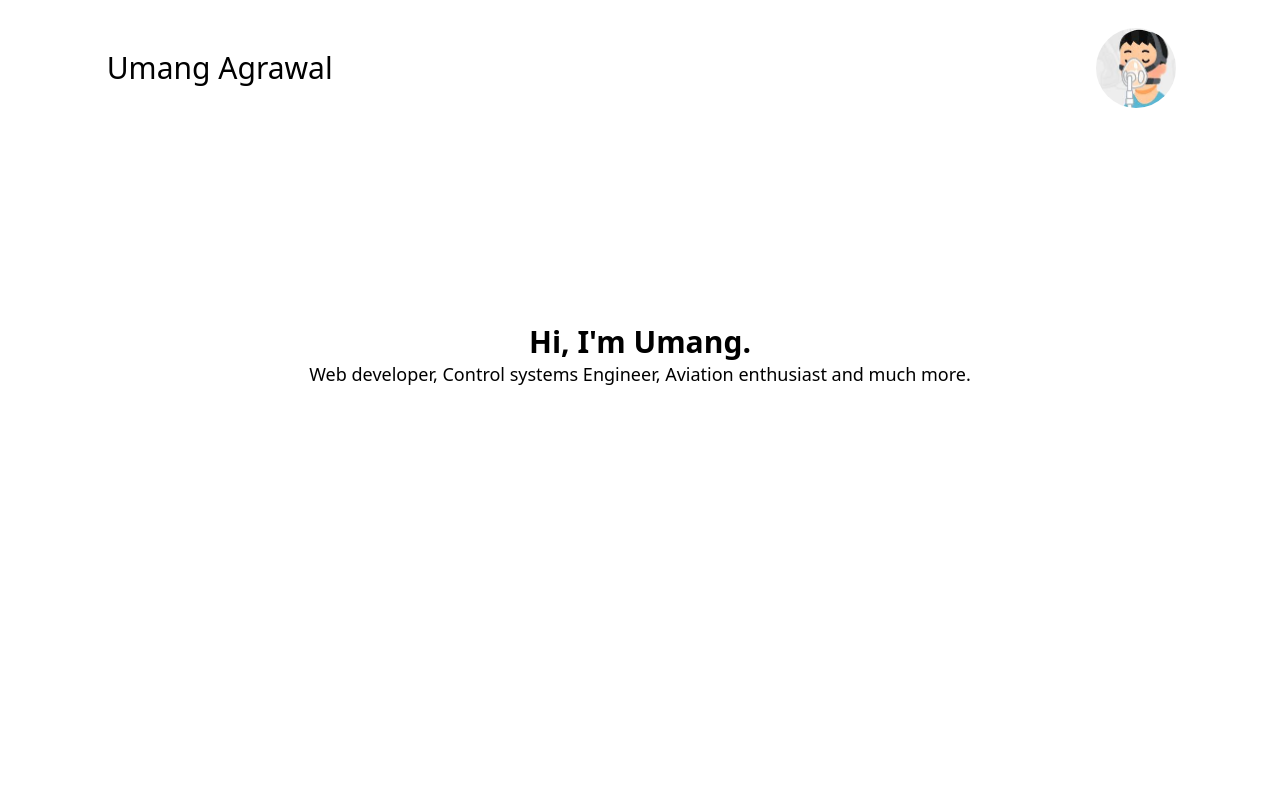
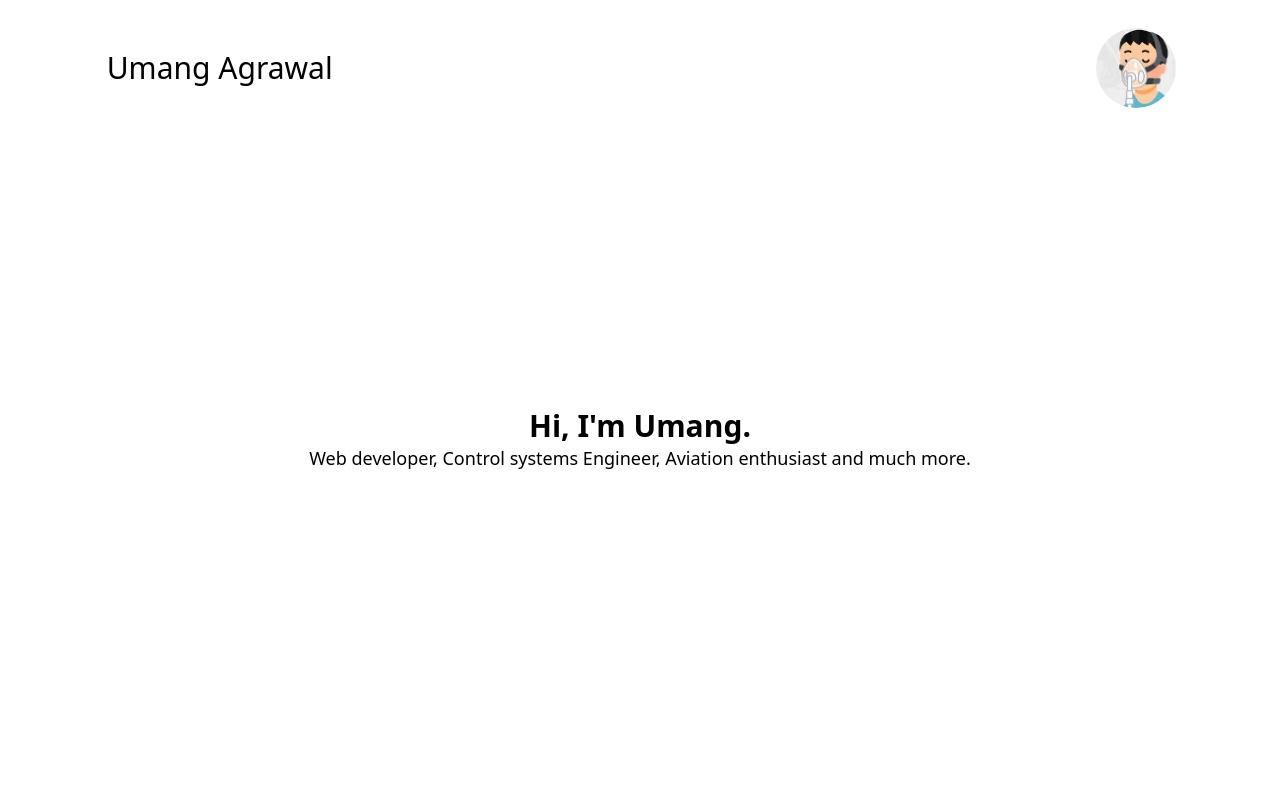
Before and after one commit to umangcodes/portfolio_project, a Vue app: page / in a window 1280 px wide. Shown: the top 800 px of the page. Built offline with nearby package versions, Linux system fonts and the light colour scheme.

Commit message:
height changed. text moved to center by change in margins

```diff
--- a/src/components/home/Intro.vue
+++ b/src/components/home/Intro.vue
@@ -1,7 +1,7 @@
 <template>
   <div id="intro">
     <!-- class="flex h-screen items-center m-0" -->
-    <div class="flex flex-col justify-center my-12 h-96">
+    <div class="flex flex-col justify-center -my-24 h-screen">
       <span class="text-3xl text-center font-semibold">Hi, I'm Umang.</span>
       <span class="text-center text-lg font-thin"
         >Web developer, Control systems Engineer, Aviation enthusiast and much
```
